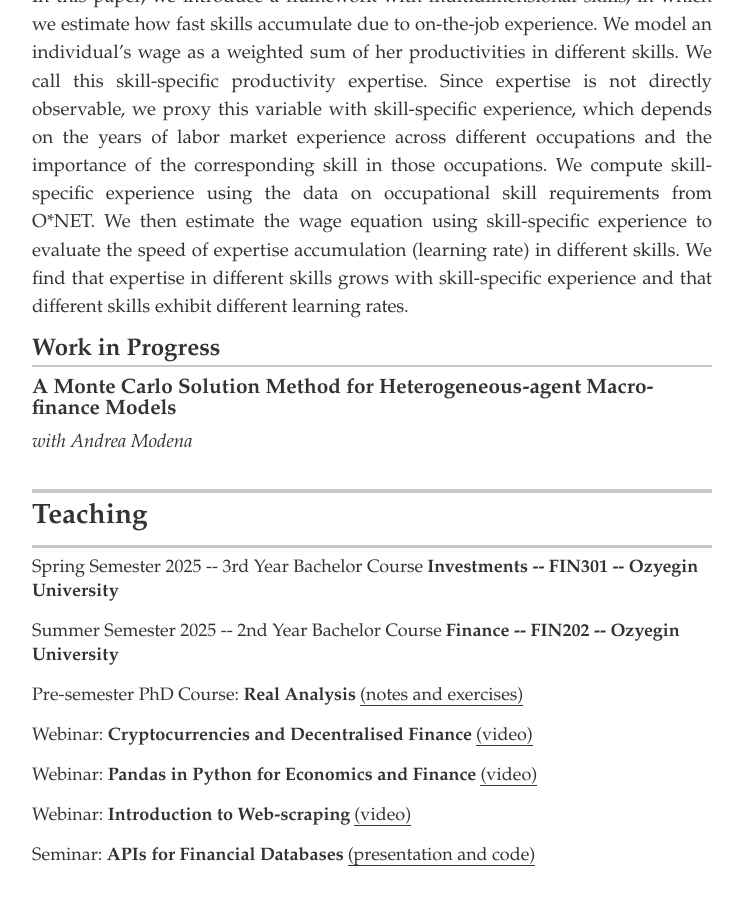
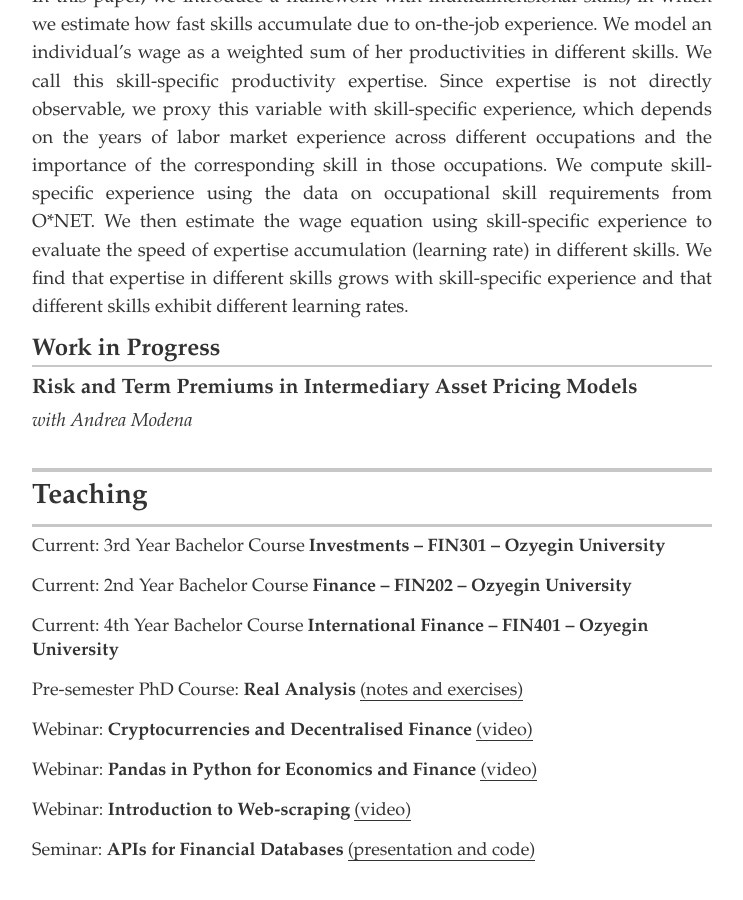
Before and after one commit to errikos-melissinos/errikos-melissinos.github.io, a Jekyll site: the page built from index.html, in a window 1280 px wide and 900 px high, scrolled down 1800 px. Shown: the whole window, without its empty margins (268-1011 px from the left). Built offline with Jekyll 4.4.1, drawn with Linux system fonts in a browser that asks for light colours.

Commit message:
modified:   _data/projects2.yml 	modified:   _data/skills.yml

```diff
--- a/_data/projects2.yml
+++ b/_data/projects2.yml
@@ -11,5 +11,5 @@
 # - project: "Jointly Explaining Stock Market Non-Participation and the Equity Premium"
 #   description: I am working on a heterogeneous agent model that shows the level of stock participation of individuals with different levels of risk aversion. I start by deriving the term structure of interests rates and the equity premium based on a consumption process with high levels of consumption volatility. I then derive the optimal investment and consumption levels of more risk-averse investors, including when there is a small friction in investing. I analyze the resulting stock market participation levels, the equity premium and the level of risk sharing provided by markets.
 
-- project: "A Monte Carlo Solution Method for Heterogeneous-agent Macro-finance Models"
+- project: "Risk and Term Premiums in Intermediary Asset Pricing Models"
   role:  with Andrea Modena
--- a/_data/skills.yml
+++ b/_data/skills.yml
@@ -1,9 +1,12 @@
 # Skills
-- skill: "Investments -- FIN301 -- Ozyegin University"
-  type: "Spring Semester 2025 -- 3rd Year Bachelor Course"
+- skill: "Investments – FIN301 – Ozyegin University"
+  type: "Current: 3rd Year Bachelor Course"
 
-- skill: "Finance -- FIN202 -- Ozyegin University"
-  type: "Summer Semester 2025 -- 2nd Year Bachelor Course"
+- skill: "Finance – FIN202 – Ozyegin University"
+  type: "Current: 2nd Year Bachelor Course"
+
+- skill: "International Finance – FIN401 – Ozyegin University"
+  type: "Current: 4th Year Bachelor Course"
 
 
 - skill: "Real Analysis"
```
